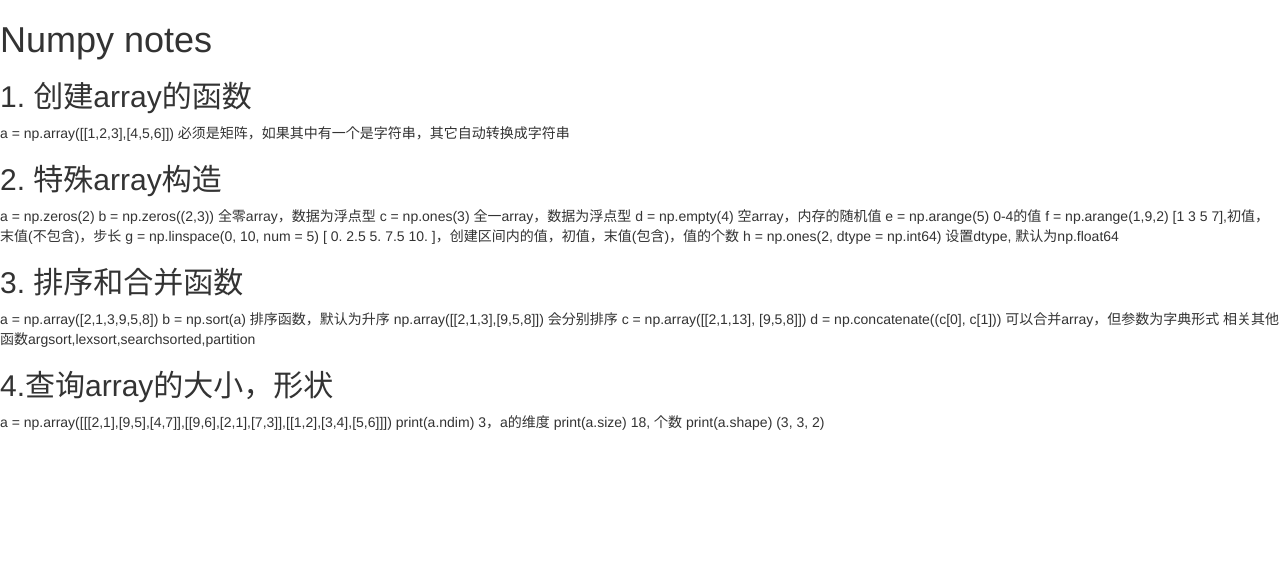
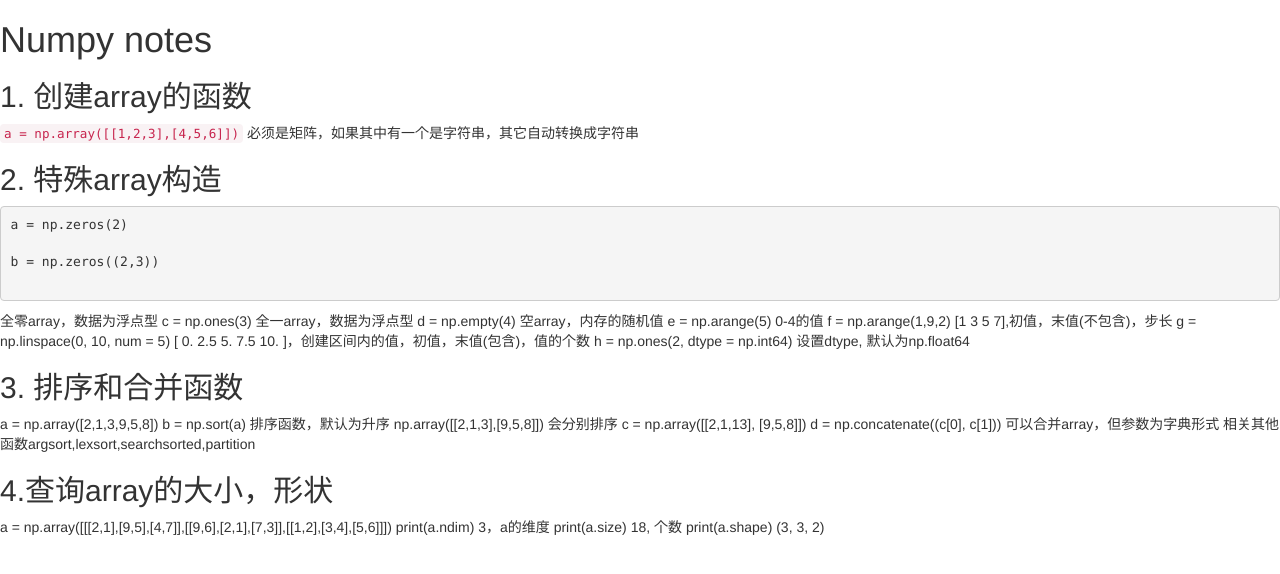
Before and after one commit to haukewagner/haukewagner.github.io, a plain HTML site: page index.html in a window 1280 px wide. Drawn offline with nearby package versions, Linux system fonts and the light colour scheme.

Commit message:
Update index.html

```diff
--- a/index.html
+++ b/index.html
@@ -7,15 +7,18 @@
 <h1>Numpy notes</h1>
 <h2>1. 创建array的函数</h2>
 
-a = np.array([[1,2,3],[4,5,6]])
+<code>a = np.array([[1,2,3],[4,5,6]])</code>
 
 必须是矩阵，如果其中有一个是字符串，其它自动转换成字符串
 
 <h2>2. 特殊array构造</h2>
 
+<pre>
 a = np.zeros(2)
 
 b = np.zeros((2,3))
+
+</pre>
 
 全零array，数据为浮点型
 
```
